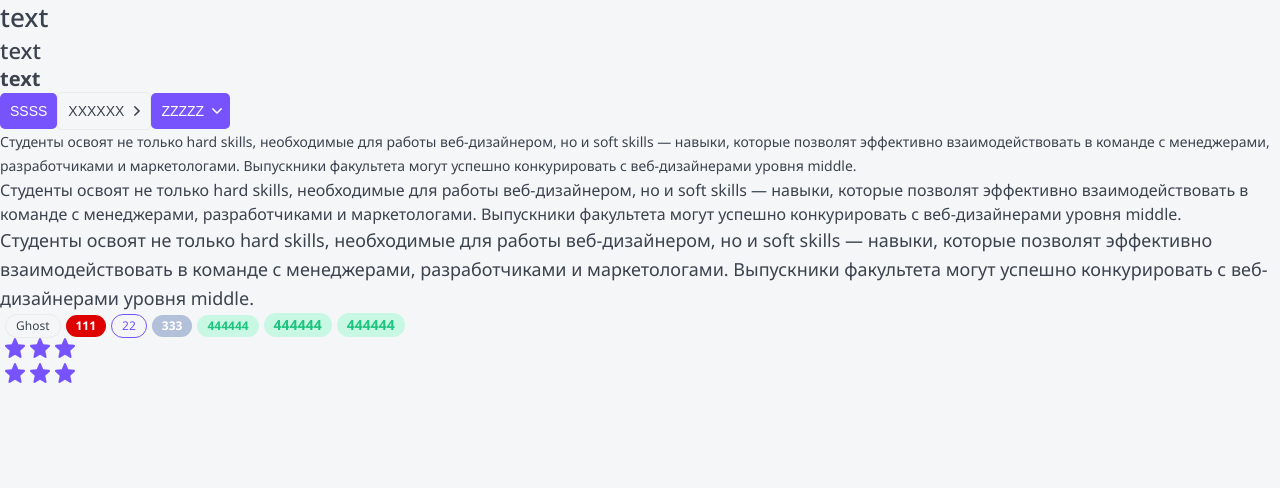
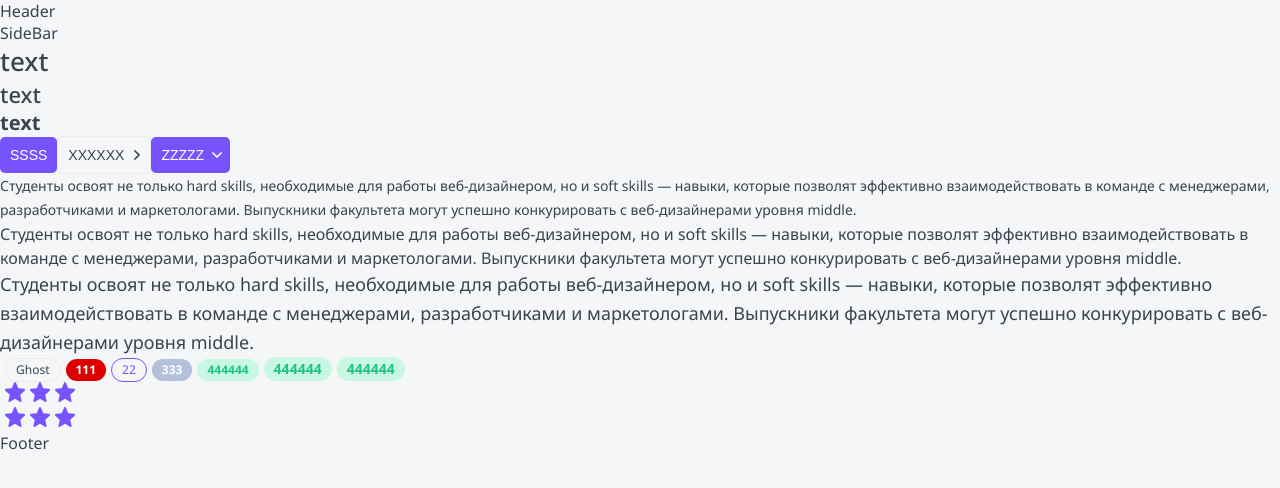
Before and after one commit to Canoist/top-app, a Next.js app: page / in a window 1280 px wide. Shown: the top 488 px of the page. Built offline with nearby package versions, Linux system fonts and the light colour scheme.

Commit message:
Created layout folder with includes components and hoc component Layout

```diff
--- /dev/null
+++ b/additional.d.ts
@@ -0,0 +1,4 @@
+declare module "*.svg" {
+    const content: React.FC<React.SVGAttributes<SVGAElement>>;
+    export default content;
+}
--- /dev/null
+++ b/layouts/Footer/Footer.tsx
@@ -0,0 +1,12 @@
+import React, { DetailedHTMLProps, HTMLAttributes } from "react";
+import styles from "./Footer.module.css";
+import cn from "classnames";
+
+interface IFooter
+    extends DetailedHTMLProps<HTMLAttributes<HTMLElement>, HTMLElement> {}
+
+const Footer: React.FC<IFooter> = ({ ...props }) => {
+    return <footer {...props}>Footer</footer>;
+};
+
+export default Footer;
--- /dev/null
+++ b/layouts/Header/Header.tsx
@@ -0,0 +1,12 @@
+import React, { DetailedHTMLProps, HTMLAttributes } from "react";
+import styles from "./Header.module.css";
+import cn from "classnames";
+
+interface IHeader
+    extends DetailedHTMLProps<HTMLAttributes<HTMLElement>, HTMLElement> {}
+
+const Header: React.FC<IHeader> = ({ ...props }) => {
+    return <header {...props}>Header</header>;
+};
+
+export default Header;
--- /dev/null
+++ b/layouts/Layout.tsx
@@ -0,0 +1,25 @@
+import React from "react";
+import Header from "./Header/Header";
+import SideBar from "./SideBar/SideBar";
+import Footer from "./Footer/Footer";
+import styles from "./Layout.module.css";
+import cn from "classnames";
+
+interface ILayout {
+    children: React.ReactNode;
+}
+
+const Layout: React.FC<ILayout> = ({ children }) => {
+    return (
+        <>
+            <Header />
+            <main>
+                <SideBar />
+                {children}
+            </main>
+            <Footer />
+        </>
+    );
+};
+
+export default Layout;
--- /dev/null
+++ b/layouts/SideBar/SideBar.tsx
@@ -0,0 +1,12 @@
+import React, { DetailedHTMLProps, HTMLAttributes } from "react";
+import styles from "./SideBar.module.css";
+import cn from "classnames";
+
+interface ISideBar
+    extends DetailedHTMLProps<HTMLAttributes<HTMLElement>, HTMLElement> {}
+
+const SideBar: React.FC<ISideBar> = ({ ...props }) => {
+    return <aside {...props}>SideBar</aside>;
+};
+
+export default SideBar;
--- a/pages/index.tsx
+++ b/pages/index.tsx
@@ -1,11 +1,12 @@
 import { useState } from "react";
 import { Button, Htag, Paragraph, Rating, Tag } from "../components";
+import Layout from "../layouts/Layout";
 
 export default function Home(): JSX.Element {
     const [rating, setRating] = useState<number>(3);
 
     return (
-        <div>
+        <Layout>
             <Htag tag="h1">text</Htag>
             <Htag tag="h2">text</Htag>
             <Htag tag="h3">text</Htag>
@@ -58,6 +59,6 @@ export default function Home(): JSX.Element {
             </Tag>
             <Rating rating={3} />
             <Rating rating={rating} setRating={setRating} isEditable />
-        </div>
+        </Layout>
     );
 }
```
Also changed, not shown: layouts/Footer/Footer.module.css (added), layouts/Header/Header.module.css (added), layouts/Layout.module.css (added), layouts/SideBar/SideBar.module.css (added), 1 other file (tests, documents, lock files or other folders).
